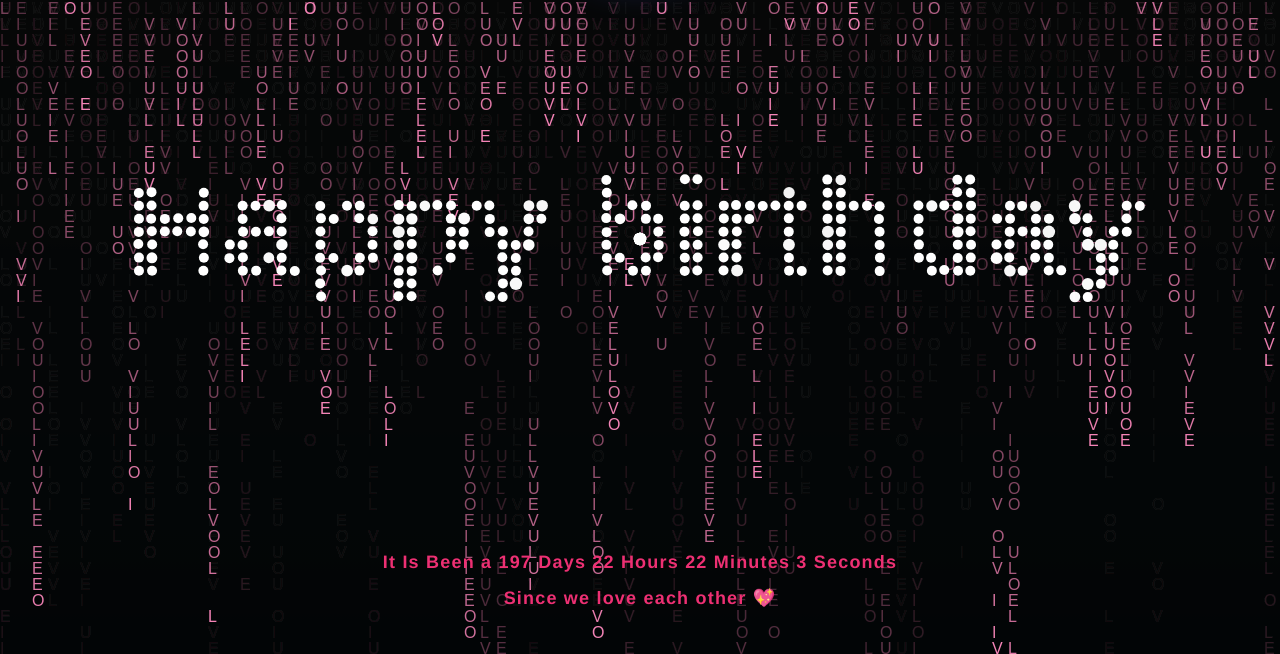
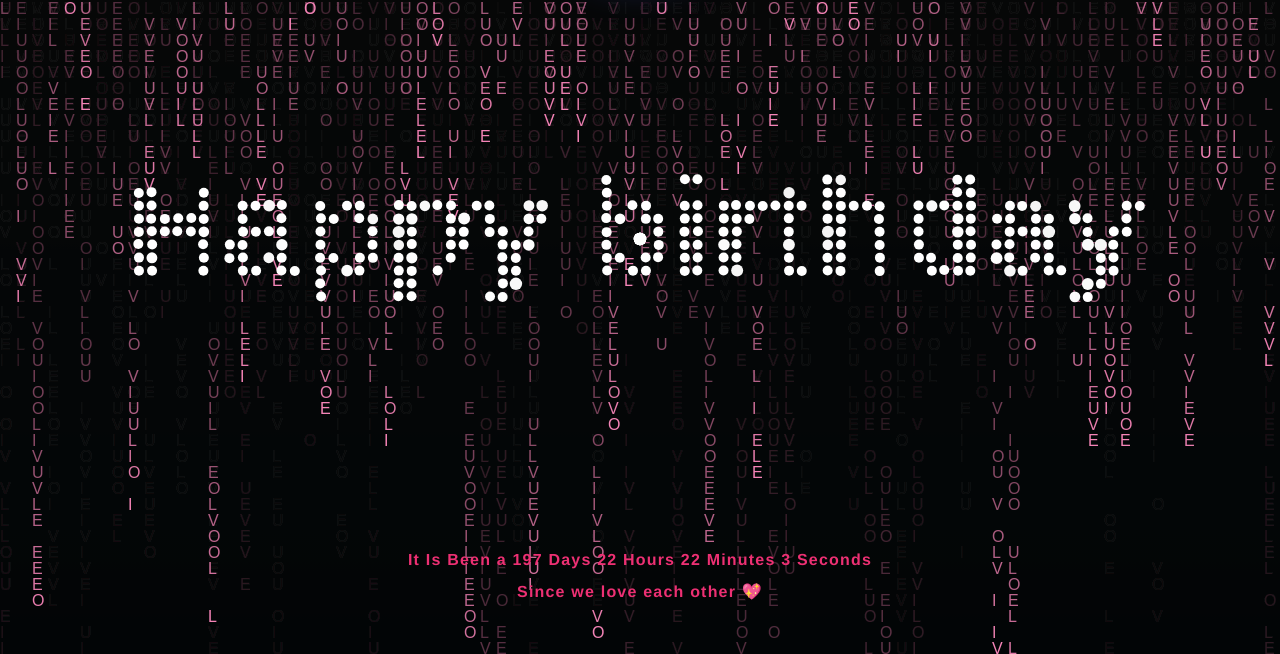
Before and after one commit to Raghoda1/HBD, a plain HTML site: page index.html in a window 1280 px wide. Shown: the part 146-800 px from the top of the page. Drawn offline with Linux system fonts and the light colour scheme.

Commit message:
Update index.html

```diff
--- a/index.html
+++ b/index.html
@@ -29,12 +29,8 @@
                 background: -ms-linear-gradient(top, rgb(203, 235, 219) 0%, rgb(55, 148, 192) 120%);
                 background: linear-gradient(top, rgb(203, 235, 219) 0%, rgb(55, 148, 192) 120%);
             }
-            .text {
-                position: fixed;
-                bottom: 100px;
-                text-align: center;
-                width: 100%;
-            }
+
+
             .canvas {
                 margin: 0 auto;
                 display: block;
@@ -48,7 +44,7 @@
                 opacity: 1;
                 margin: 0 auto;
                 margin-top: 20px;
-                margin-bottom: 20px;
+                margin-bottom: 100px;
                 transition: all 1.0s;
             }
             #logo:hover {
@@ -69,12 +65,16 @@
                 text-align: center;
             }
             .text {
-                position: fixed;
-                bottom: 20px;
-                text-align: center;
-                width: 100%;
-                font-weight: bold;
-            }
+  position: absolute;
+  bottom: 30px;
+  width: 100%;
+  text-align: center;
+  font-weight: bold;
+  font-size: 16px;
+  z-index: 2;
+}
+
+
             .text-right {
                 position: fixed;
                 bottom: 50px;
```
